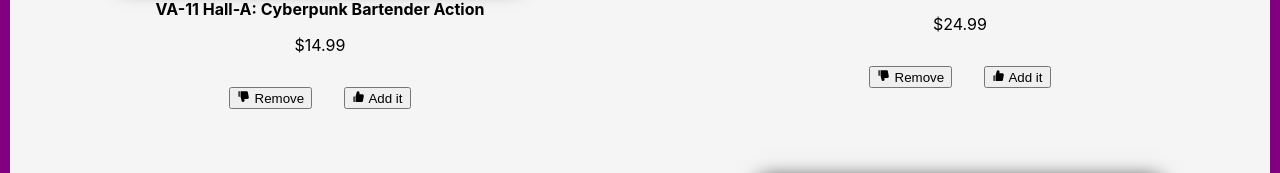
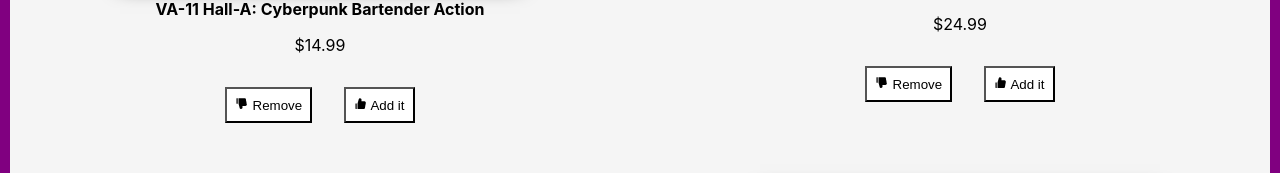
Before and after one commit to mireu-san/react-cart-system, a React (Create React App) app: page / in a window 1280 px wide. Shown: the part 455-628 px from the top of the page. Built offline with nearby package versions, Linux system fonts and the light colour scheme; grey boxes are pictures that could not be loaded.

Commit message:
little animation effect - button

```diff
--- a/src/pages/shop/Goods.css
+++ b/src/pages/shop/Goods.css
@@ -12,3 +12,23 @@
 .cart-button button {
     margin: 1rem;
 }
+
+.removeItemFromCartButton {
+    background-color: white;
+    padding: 0.5rem;
+    transition: background-color 0.5s ease;
+}
+
+.removeItemFromCartButton:hover {
+    background-color: red;
+}
+
+.addToCartButton {
+    background: white;
+    padding: 0.5rem;
+    transition: background-color 0.5s ease;
+}
+
+.addToCartButton:hover {
+    background-color: yellow;
+}
```
Also changed, not shown: src/pages/cart/Cart.css (line endings or trailing spaces).
